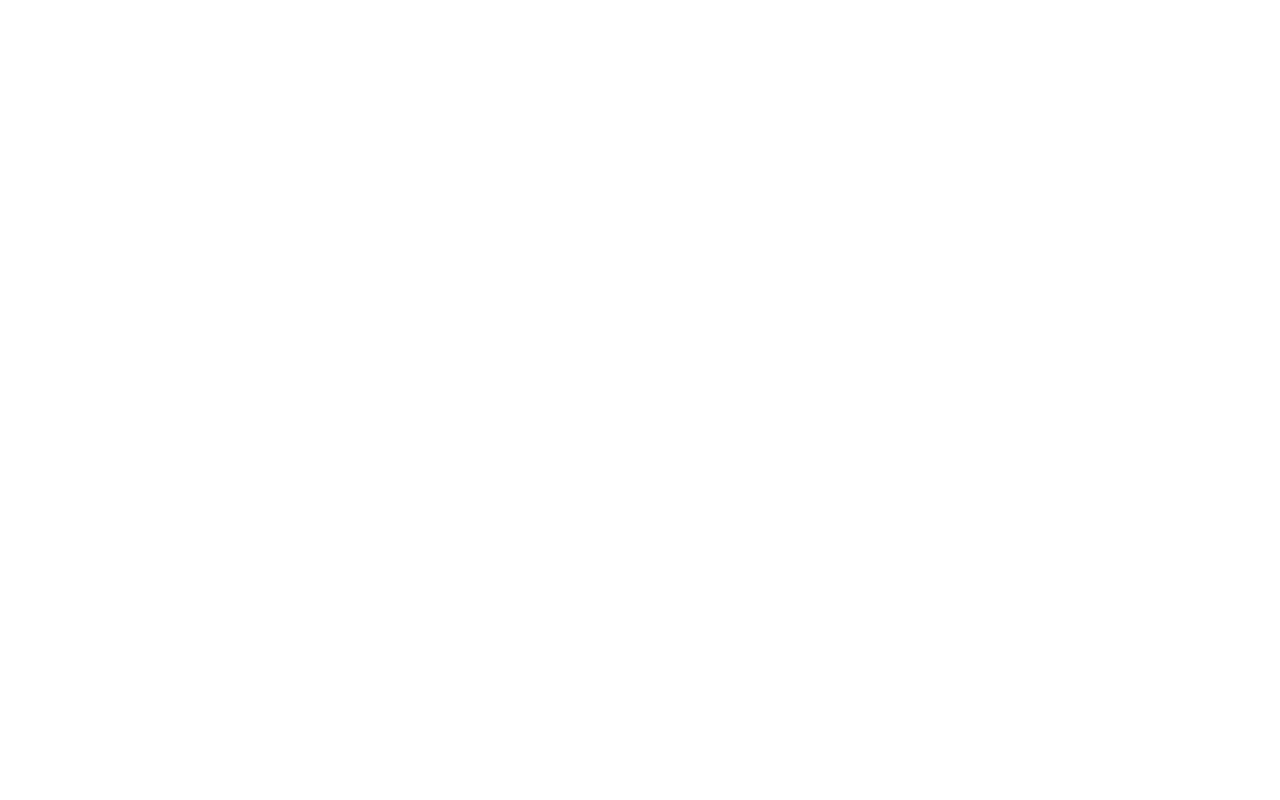
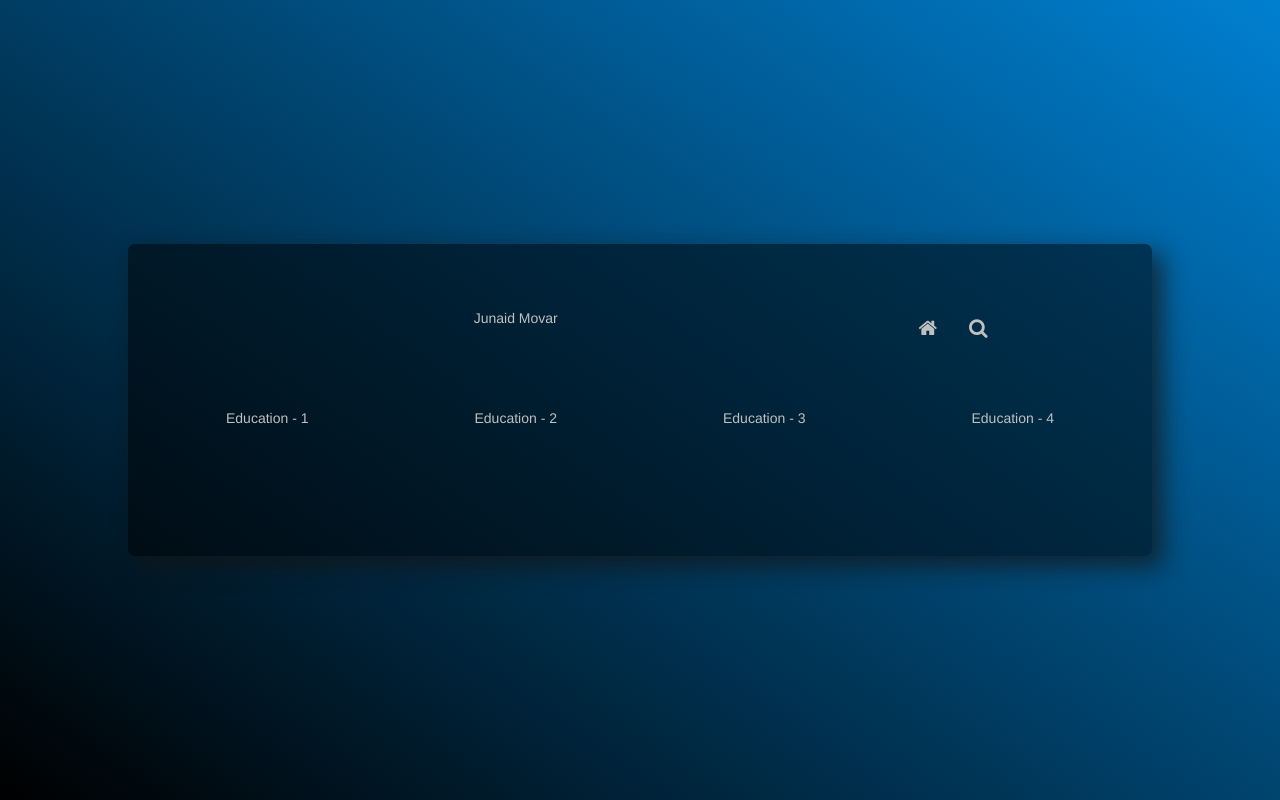
Before and after one commit to JunaidMovar/junaidmovar.github.io, a website: page index.html at #!/education in a window 1280 px wide. Drawn offline with Linux system fonts and the light colour scheme.

Commit message:
added little theming in website

```diff
--- a/app/app.js
+++ b/app/app.js
@@ -0,0 +1,18 @@
+var app = angular
+.module('junaidMovarPortfolio',['ngRoute'])
+.filter("rawHtml", [
+    "$sce",
+    function ($sce) {
+        return function (val) {
+            return $sce.trustAsHtml(val);
+        };
+    }
+])
+.filter("trustedUrl", [
+    "$sce",
+    function ($sce) {
+        return function (url) {
+            return $sce.trustAsResourceUrl(url);
+        };
+    }
+]);
--- /dev/null
+++ b/app/controllers/education-controller.js
@@ -0,0 +1,3 @@
+app.controller('educationCtrl',function($scope){
+
+})
--- /dev/null
+++ b/app/controllers/home-controller.js
@@ -0,0 +1,3 @@
+app.controller('homeCtrl',function($scope){
+
+})
--- a/app/route.js
+++ b/app/route.js
@@ -0,0 +1,18 @@
+app.config(function($routeProvider){
+    $routeProvider.otherwise('/home');
+    $routeProvider
+    .when(
+        '/home', {
+            name: 'home',
+            templateUrl: 'pages/home.html',
+            controller: 'homeCtrl'
+        }
+    )
+    .when(
+        '/education', {
+            name: 'education',
+            templateUrl: 'pages/education.html',
+            controller: 'educationCtrl'
+        }
+    );
+});
--- a/assets/css/style.css
+++ b/assets/css/style.css
@@ -0,0 +1,48 @@
+:root {
+    --app-back-start: rgba(0, 128, 209);
+    --app-back-end: rgb(0, 0, 0);
+    --app-font-color : #c0c0c0;
+    --nav-font-size:20px;
+    --app-hover-start: rgba(0, 128, 209,0.4);
+}
+* {
+    color:var(--app-font-color);
+}
+html {
+    margin:  0;
+    padding: 0;
+    height: 100%;
+    width: 100%;
+}
+body {
+    margin: 0;
+    padding: 0;
+    background: linear-gradient(-145deg,var(--app-back-start),var(--app-back-end));
+    height: 100%;
+    width: 100%;
+    display: flex;
+    justify-content: center;
+    align-items: center;
+}
+.surface {
+    width:80%;
+    height: auto;
+    background: rgba(0,0,0,0.5);
+    padding-bottom: 10%;
+    padding-top: 5%;
+    box-shadow: 10px 10px 25px 1px rgba(20, 20, 20, 0.7);
+    border-radius: 7px;
+}
+.nav .nav-item {
+    font-size: var(--nav-font-size);
+    border-radius: 5px;
+}
+.nav-pills>li>a {
+    -webkit-transition: all 0.4s linear;
+    -o-transition: all 0.4s linear;
+    -moz-transition: all 0.4s linear;
+    transition: all 0.4s linear;
+}
+.nav-pills>li>a:hover {
+    background: var(--app-hover-start);
+}
--- a/index.html
+++ b/index.html
@@ -1,24 +1,49 @@
 <html>
 <head>
-<title>Junaid Movar</title>
+    <title>Junaid Movar</title>
+    <!-- CSS LIB AREA START -->
+    <link rel="stylesheet" href="bower_components/bootstrap/dist/css/bootstrap.min.css">
+    <link rel="stylesheet" href="bower_components/font-awesome/css/font-awesome.min.css">
+    <link rel="stylesheet" href="assets/css/style.css">
+    <!-- CSS LIB AREA END -->
+</head>
+<body align="center" class="" ng-app="junaidMovarPortfolio">
+    <div class="container container-fluid surface">
+        <header class="container-fluid">
+            <div class="row">
+                <div class="col-md-9 align-sm-left pad-md-2">Junaid Movar</div>
+                <div class="col-md-3">
+                    <ul class="nav nav-pills">
+                        <li class="nav-item">
+                            <a href="#!/home"><i class="fa fa-home"></i></a>
+                        </li>
+                        <li class="nav-item">
+                            <a href="#!/education"><i class="fa fa-search"></i></a>
+                        </li>
+                    </ul>
+                </div>
+            </div>
+        </header>
+        <div class="clearfix"></div>
+        <br><br><br>
+        <div class="container-fluid" ng-view></div>
+    </div>
+</body>
 
-<!-- CSS LIB AREA START -->
-<link rel="stylesheet" href="bower_components/bootstrap/dist/css/bootstrap.min.css">
-<link rel="stylesheet" href="bower_components/font-awesome/css/font-awesome.min.css">
-<!-- CSS LIB AREA END -->
-</head>
-<body align="center" class="">
 
-</body>
-<!-- SCRIPT LIB AREA START -->
+<!-- S CRIPT LIB AREA START -->
 <script src="bower_components/jquery/dist/jquery.min.js"></script>
 <script src="bower_components/bootstrap/dist/js/bootstrap.min.js"></script>
 <script src="bower_components/angular/angular.min.js"></script>
 <script src="bower_components/angular-route/angular-route.min.js"></script>
+
 <!-- SCRIPT LIB AREA END -->
-<!-- CUSTOM SCRIPT AREA START -->
+<!-- APP CONFIGURATIONS AREA START -->
 <script src="app/app.js"></script>
 <script src="app/route.js"></script>
-<script src="app/constant.js"></script>
-<!-- CUSTOM SCRIPT AREA END -->
+<!--  APP CONFIGURATIONS AREA END -->
+<!-- CONTROLLERS START -->
+<script src="app/controllers/home-controller.js"></script>
+<script src="app/controllers/education-controller.js"></script>
+<!-- CONTROLLERS END -->
 </html>
--- /dev/null
+++ b/pages/education.html
@@ -0,0 +1,14 @@
+<div class="row">
+    <div class="col-sm-12 col-md-6 col-lg-3">
+        Education - 1
+    </div>
+    <div class="col-sm-12 col-md-6 col-lg-3">
+        Education - 2
+    </div>
+    <div class="col-sm-12 col-md-6 col-lg-3">
+        Education - 3
+    </div>
+    <div class="col-sm-12 col-md-6 col-lg-3">
+        Education - 4
+    </div>
+</div>
```
Also changed, not shown: pages/home.html (added, +14 -0 lines).
